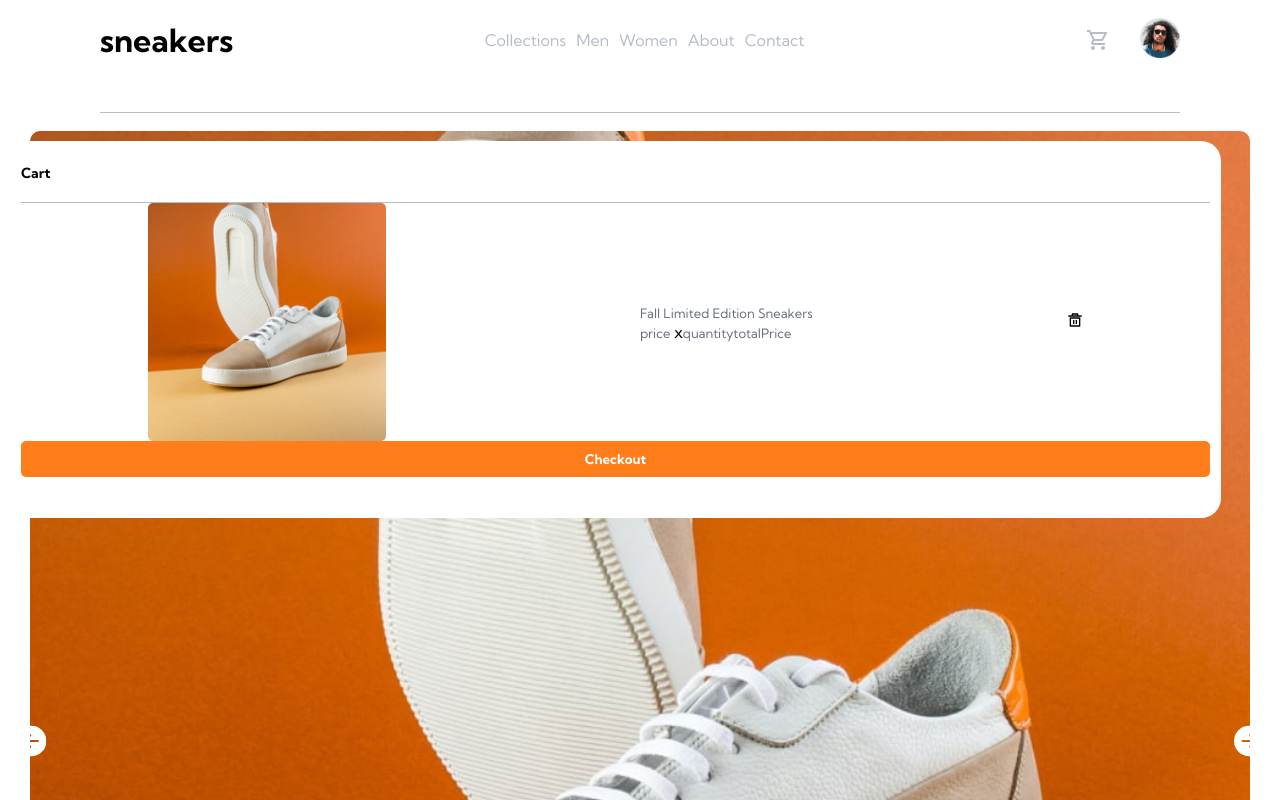
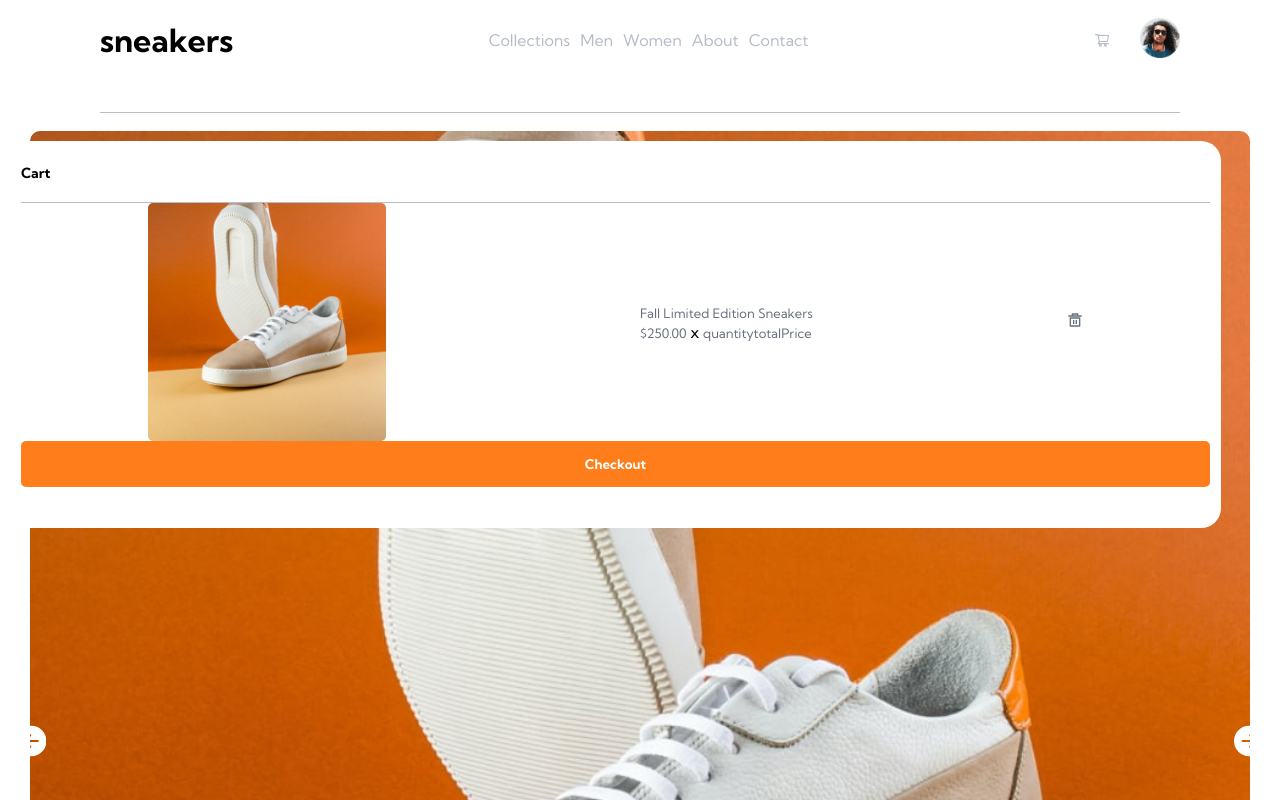
Before and after one commit to Kwabs-97/ecommerce, a React (Create React App) app: page / in a window 1280 px wide. Both pictures are taken after a click on the icon 1098 px from the left and 40 px from the top of the page. Shown: the top 800 px of the page. Built offline with nearby package versions, Linux system fonts and the light colour scheme.

Commit message:
toggling cart

```diff
--- a/src/Cart/CartItem.js
+++ b/src/Cart/CartItem.js
@@ -13,20 +13,19 @@ const CartItem = (props) => {
           <span>Cart</span>
         </header>
         <main>
-
-            <img src={produtcImg} alt="productIMG" />
+          <img src={produtcImg} alt="productIMG" />
 
           <div className={styles.productDetails}>
             <div>
               <span>{props.name}</span>
             </div>
-            <div>
-              <span>price</span> x<span>quantity</span>
+            <div className={styles.price}>
+              <span>{`$${props.price}.00`}</span> x <span>quantity</span>
               <span>totalPrice</span>
             </div>
           </div>
           <div>
-            <RiDeleteBin5Line />
+            <RiDeleteBin5Line className={styles.cartIcon} />
           </div>
         </main>
         <div className={styles.checkout}>
--- a/src/Cart/CartItem.module.css
+++ b/src/Cart/CartItem.module.css
@@ -55,9 +55,9 @@ main .img {
   font-size: small;
   color: var(--dark-grayish-blue);
 }
-button {
+.cartContainer button {
   width: 100%;
-  padding: 10px;
+  padding: 15px;
   border: none;
   border-radius: 5px;
   background-color: var(--orange-color);
@@ -65,3 +65,7 @@ button {
   font-weight: 600;
   margin-bottom: 40px;
 }
+
+main .cartIcon {
+  color: var(--dark-grayish-blue);
+}
--- a/src/Components/Navbar.js
+++ b/src/Components/Navbar.js
@@ -2,11 +2,11 @@
 
 import React, { useState } from "react";
 
-import { AiOutlineMenu, AiOutlineClose } from "react-icons/ai";
+import { AiOutlineMenu, AiOutlineClose, AiOutlineShoppingCart } from "react-icons/ai";
 
-import MenuSharpIcon from "@mui/icons-material/MenuSharp";
-import ShoppingCartOutlinedIcon from "@mui/icons-material/ShoppingCartOutlined";
-import CloseOutlinedIcon from "@mui/icons-material/CloseOutlined";
+import { useDispatch } from "react-redux";
+import { uiActions } from "../store/ui-slice";
+
 import avatar from "../assets/images/image-avatar.png";
 
 import { NavLink } from "react-router-dom";
@@ -15,6 +15,11 @@ import styles from "../Styles/Navbar.module.css";
 
 const Navbar = () => {
   const [istoggled, setIsToggled] = useState(false);
+  const dispatch = useDispatch();
+
+  const cartToggleHandler = () => {
+    dispatch(uiActions.toggle());
+  };
 
   const toggleHandler = () => {
     setIsToggled(!istoggled);
@@ -37,7 +42,7 @@ const Navbar = () => {
           <NavLink>Contact</NavLink>
         </div>
         <div className={styles.cart}>
-          <ShoppingCartOutlinedIcon className={styles.cartIcon} />
+          <AiOutlineShoppingCart className={styles.cartIcon} onClick={cartToggleHandler} />
 
           <div className={styles.profile}>
             <img src={avatar} alt="avatar" />
--- a/src/Pages/Home.js
+++ b/src/Pages/Home.js
@@ -1,6 +1,7 @@
 /** @format */
 
 import React, { useEffect, useState } from "react";
+import { useSelector } from "react-redux";
 import styles from "../Styles/Home.module.css";
 import Carousel from "../Components/Carousel";
 import ProductItem from "../Components/ProductItem";
@@ -11,11 +12,13 @@ import Cart from "../Cart/Cart";
 const Home = (props) => {
   const [counter, setCounter] = useState(0);
 
+  const showcart = useSelector((state) => state.uiReducer.cartIsVisible);
+
   return (
     <main className={styles.main}>
       <div className={styles.mainContainer}>
+        {showcart && <Cart />}
 
-        <Cart />
         <div className={styles.imgContainer}>
           <Carousel />
           <section className={styles.subImg}></section>
--- a/src/Styles/Navbar.module.css
+++ b/src/Styles/Navbar.module.css
@@ -81,6 +81,7 @@
   transition: all 0.3s ease;
 }
 
+
 .navContainer .sidebarItems > svg {
   margin-bottom: 30px;
 }
--- a/src/store/index.js
+++ b/src/store/index.js
@@ -2,10 +2,12 @@
 
 import { configureStore } from "@reduxjs/toolkit";
 import cartSlice from "./cart-slice";
+import uiSlice from "./ui-slice";
 
 const store = configureStore({
   reducer: {
     cartReducer: cartSlice.reducer,
+    uiReducer: uiSlice.reducer,
   },
 });
 
--- /dev/null
+++ b/src/store/ui-slice.js
@@ -0,0 +1,18 @@
+/** @format */
+
+import { createSlice } from "@reduxjs/toolkit";
+
+const uiSlice = createSlice({
+  name: "ui",
+  initialState: {
+    cartIsVisible: false,
+  },
+  reducers: {
+    toggle(state) {
+      state.cartIsVisible = !state.cartIsVisible;
+    },
+  },
+});
+
+export const uiActions = uiSlice.actions;
+export default uiSlice;
```
